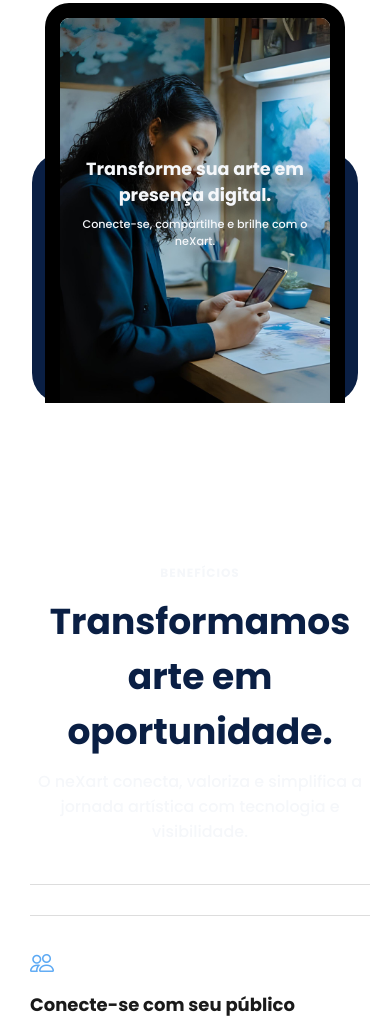
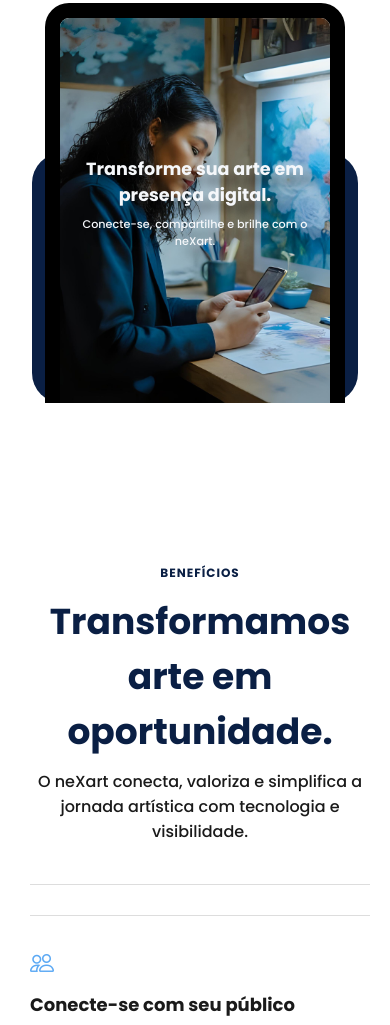
Before and after one commit to ccamysz/neXart-ver2, a website: page index.html in a window 390 px wide. Shown: the part 293-1318 px from the top of the page. Drawn offline with nearby package versions, Linux system fonts and the light colour scheme.

Commit message:
mds nao aguento mais ajustar

```diff
--- a/assets/css/style.css
+++ b/assets/css/style.css
@@ -1038,7 +1038,7 @@
 .section-label {
   font-size: 12px;
   text-transform: uppercase;
-  color: var(--cinza-claro);
+  color: var(--azul-escuro);
   letter-spacing: 1px;
 }
 
@@ -1051,7 +1051,6 @@
 
 .section-subtitle {
   font-size: 16px;
-  color: var(--cinza-claro);
   margin-bottom: 40px;
 }
 
```
